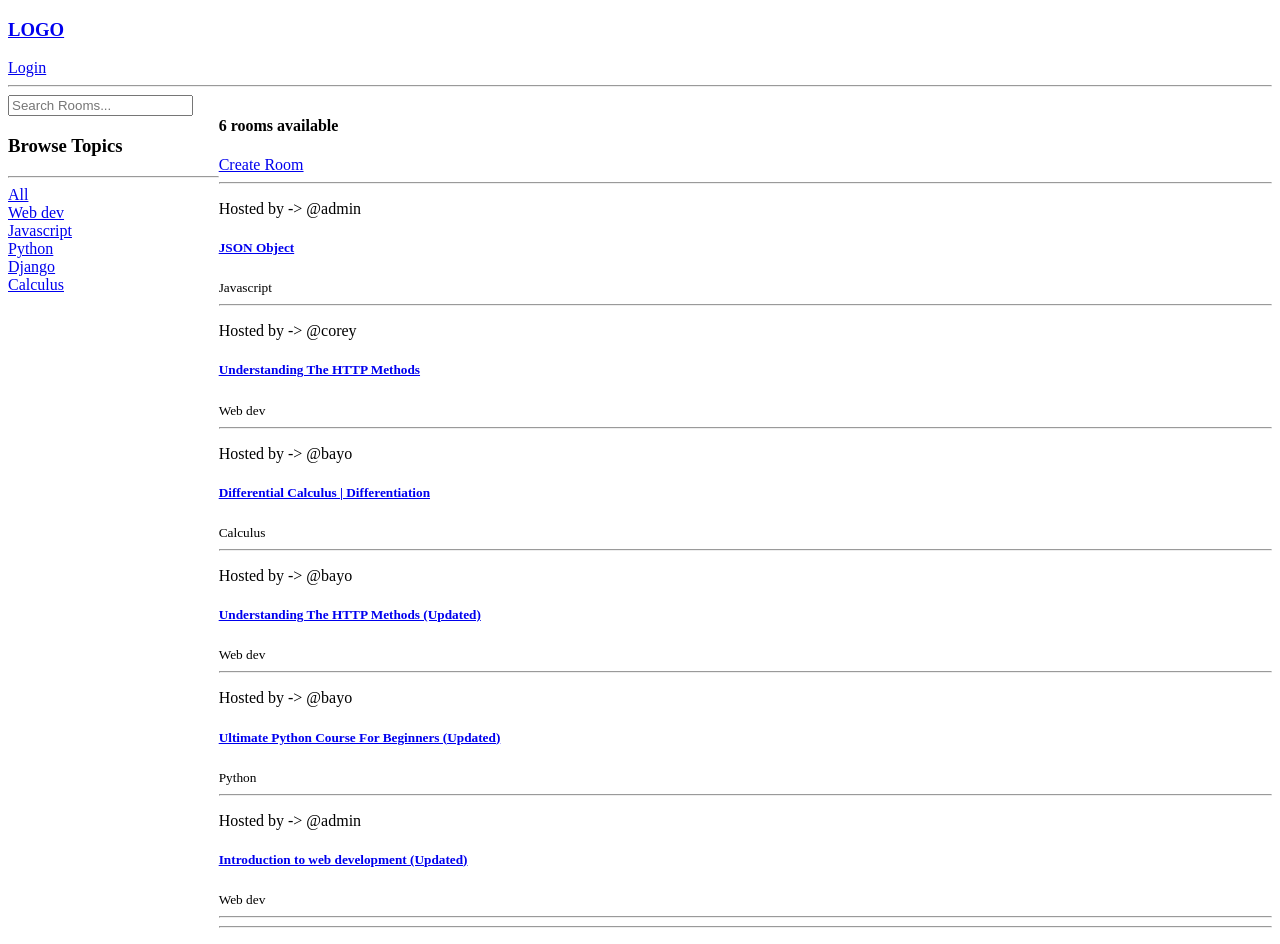
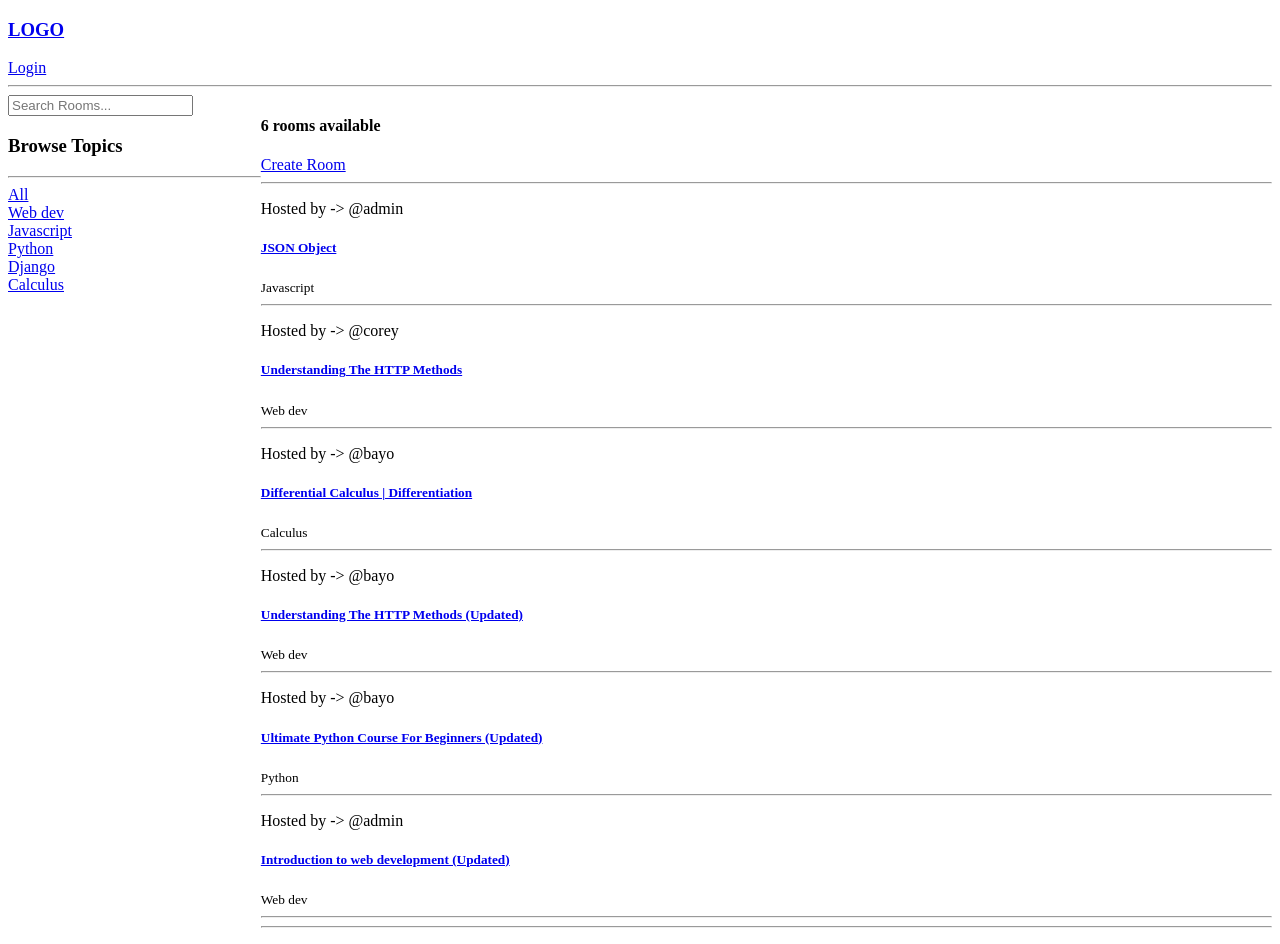
Before and after one commit to hashvector/Chat-bud, a Django app: page / in a window 1280 px wide. Run offline with Django 4.2, Linux system fonts and the light colour scheme; data comes from the database, SQL or seed files in the repository.

Commit message:
new commit

```diff
--- a/core/templates/core/index.html
+++ b/core/templates/core/index.html
@@ -2,15 +2,8 @@
 {% block content %}
 <style>
     .container {
-        display: flex;
-        justify-content: center;
-    }
-
-    .item {
-        flex: 5;
-    }
-    .item:first-child {
-        flex: 1;
+        display: grid;
+        grid-template-columns: 1fr 4fr;
     }
 
 </style>
```
